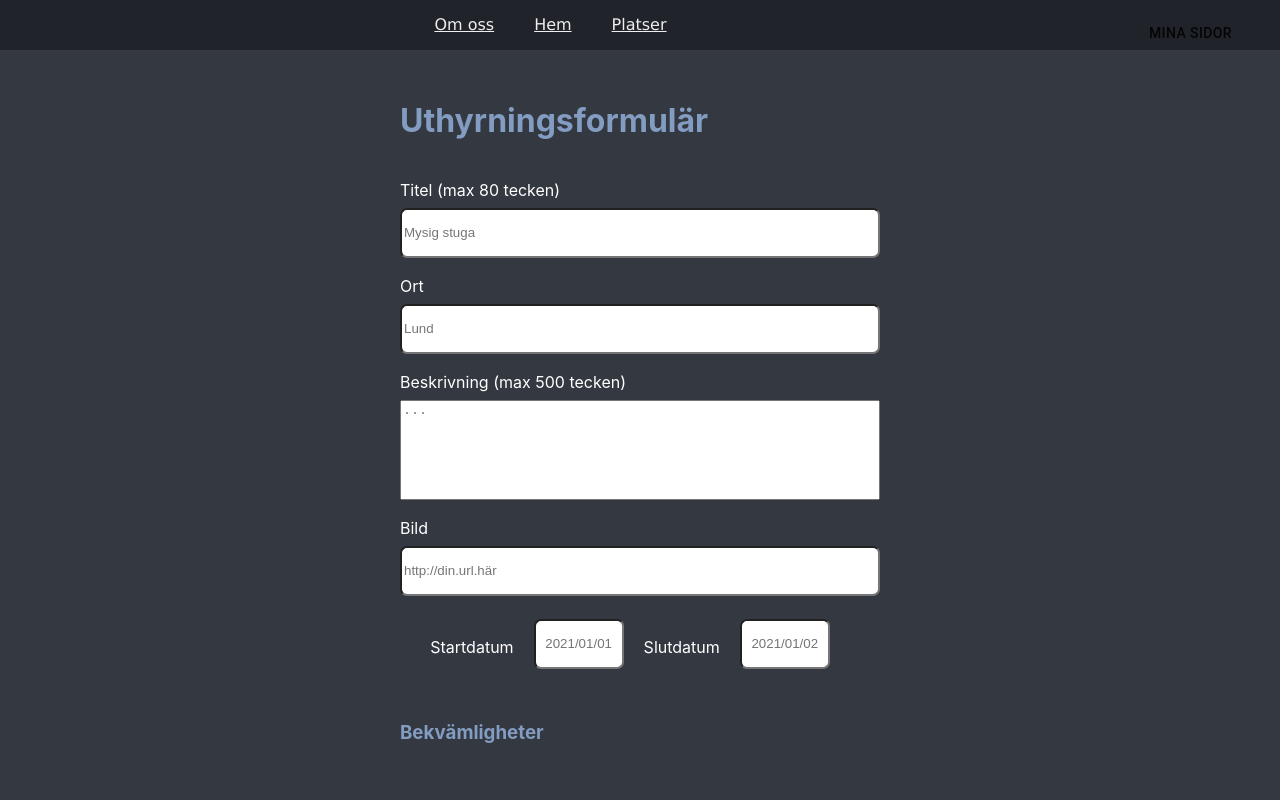
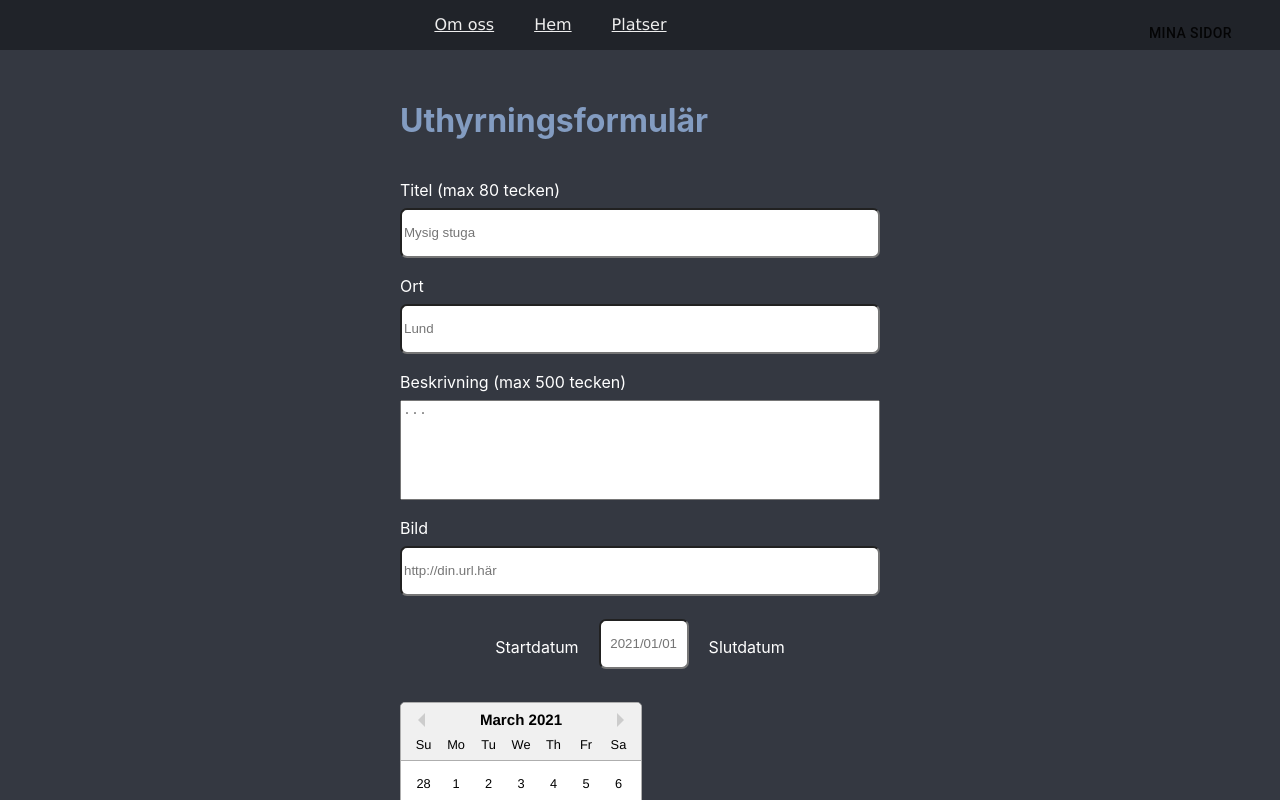
Before and after one commit to postila/clearbnb-grupp4, a React (Create React App) app: page /Uthyrning in a window 1280 px wide. Shown: the top 800 px of the page. Built offline with nearby package versions, Linux system fonts and the light colour scheme; no server answers.

Commit message:
fixed datepicker up to date
Co-Authored-By: postila <72066238+postila@users.noreply.github.com>

```diff
--- a/package.json
+++ b/package.json
@@ -12,6 +12,7 @@
     "radium": "^0.26.1",
     "react": "^17.0.1",
     "react-amazing-proxy": "^1.0.63",
+    "react-datepicker": "^3.6.0",
     "react-dom": "^17.0.1",
     "react-router-dom": "^5.2.0",
     "react-scripts": "4.0.3",
--- /dev/null
+++ b/src/components/DatePicker.js
@@ -0,0 +1,27 @@
+import React, { useState } from "react";
+import DatePicker from "react-datepicker";
+const DatePickerr = () => {
+  const [startDate, setStartDate] = useState(new Date());
+  const [endDate, setEndDate] = useState(null);
+  const onChange = dates => {
+    const [start, end] = dates;
+    setStartDate(start);
+    setEndDate(end);
+
+  };
+
+  return (
+    <div><DatePicker
+      selected={startDate}
+      onChange={onChange}
+      startDate={startDate}
+      endDate={endDate}
+      selectsRange
+      inline
+    />
+
+    </div>
+
+  );
+};
+export default DatePickerr;
--- a/src/pages/RentingForm.js
+++ b/src/pages/RentingForm.js
@@ -4,6 +4,8 @@ import { useRef, useContext } from 'react'
 import Amenities from '../components/Amenities'
 import AmenitiesContext from '../contexts/AmenitiesContext'
 import { useHistory } from 'react-router-dom'
+import "react-datepicker/dist/react-datepicker.css";
+import DatePicker from '../components/DatePicker'
 
 function CreateRentingForm() {
   //const history = useHistory()
@@ -40,7 +42,7 @@ function CreateRentingForm() {
     endDate.current.value = ''
   }
 
- //const RentingForm = (props) => {
+  //const RentingForm = (props) => {
 
   return (
     <form key="1" style={styles.form} onSubmit={createRentingForm}>
@@ -69,16 +71,15 @@ function CreateRentingForm() {
           form="rentingform" type="text" placeholder="2021/01/01" required></input>
 
         <label style={styles.label} form="rentingform">Slutdatum</label>
-        <input key="6" style={styles.date} required ref={endDate}
-          form="rentingform" type="text" placeholder="2021/01/02" required></input>
+
       </div>
-
+      <DatePicker></DatePicker>
       <h3 style={{ color: '#839cc1' }}>Bekvämligheter</h3>
 
       <br></br>
-      <Amenities/>
+      <Amenities />
       <div style={styles.buttons_container}>
-      <button style={styles.button}>Färdig</button>
+        <button style={styles.button}>Färdig</button>
         <button style={styles.button}>Rensa</button>
       </div>
     </form>
@@ -173,4 +174,4 @@ const styles = {
   }
 }
 
-  export default Radium(CreateRentingForm)
+export default Radium(CreateRentingForm)
```
Also changed, not shown: 1 other file (tests, documents, lock files or other folders).
